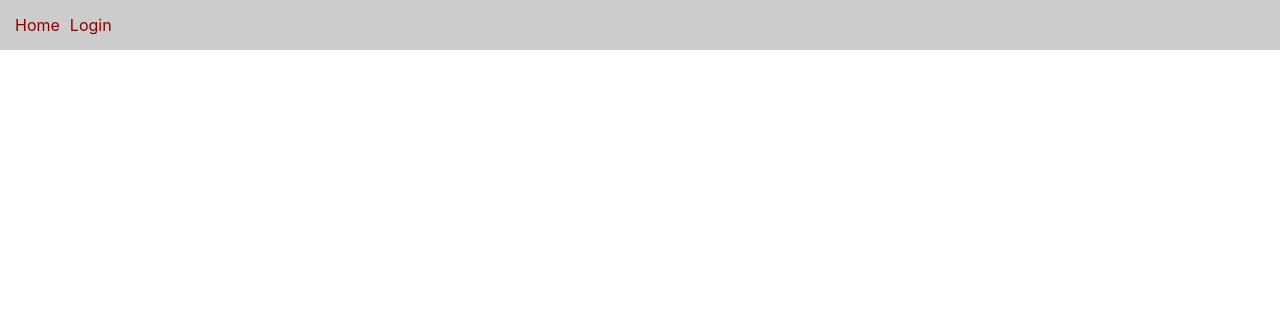
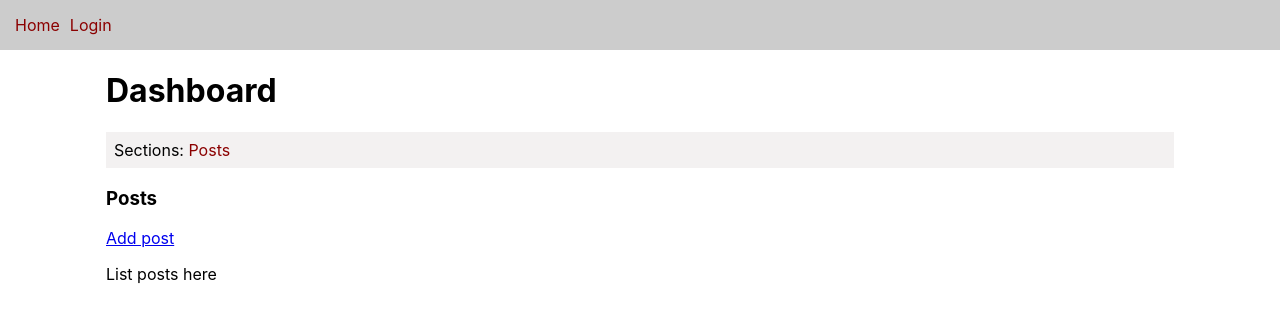
Before and after one commit to benoah/react-crud-1, a React (Create React App) app: page /dashboard/posts in a window 1280 px wide. Shown: the top 322 px of the page. Built offline with nearby package versions, Linux system fonts and the light colour scheme.

Commit message:
Add new routes and layout

```diff
--- a/src/App.css
+++ b/src/App.css
@@ -17,6 +17,10 @@ nav.dashboard {
 	background: #f3f1f1;
 	padding: 8px;
 }
+
+/* nav.dashboard a {
+	display: block;
+} */
 
 form {
 	margin: 1rem auto;
--- a/src/App.js
+++ b/src/App.js
@@ -6,6 +6,8 @@ import DashboardPage from "./components/dashboard/DashboardPage";
 import Nav from "./components/layout/Nav";
 import { AuthProvider } from "./context/AuthContext";
 import "./App.css";
+import PostPage from "./components/dashboard/posts/PostPage";
+import AddPost from "./components/dashboard/posts/AddPost";
 
 function App() {
 	return (
@@ -24,6 +26,12 @@ function App() {
 						<Route path="/dashboard" exact>
 							<DashboardPage />
 						</Route>
+						<Route path="/dashboard/posts" exact>
+							<PostPage />
+						</Route>
+						<Route path="/dashboard/posts/add">
+							<AddPost />
+						</Route>
 					</Switch>
 				</div>
 			</Router>
--- /dev/null
+++ b/src/components/dashboard/DashboardMenu.js
@@ -0,0 +1,9 @@
+import { Link } from "react-router-dom";
+
+export default function DashboardMenu() {
+	return (
+		<nav className="dashboard">
+			Sections: <Link to="/dashboard/posts">Posts</Link>
+		</nav>
+	);
+}
--- a/src/components/dashboard/DashboardPage.js
+++ b/src/components/dashboard/DashboardPage.js
@@ -1,11 +1,17 @@
+import PropTypes from "prop-types";
 import Heading from "../layout/Heading";
-import MediaDropdown from "./media/MediaDropdown";
+import DashboardMenu from "./DashboardMenu";
 
-export default function DashboardPage() {
+export default function DashboardPage({ children }) {
 	return (
 		<>
 			<Heading content="Dashboard" />
-			<MediaDropdown />
+			<DashboardMenu />
+			{children ? children : <p>Select a section</p>}
 		</>
 	);
 }
+
+DashboardPage.propTypes = {
+	children: PropTypes.node,
+};
--- /dev/null
+++ b/src/components/dashboard/posts/AddPost.js
@@ -0,0 +1,11 @@
+import Heading from "../../layout/Heading";
+import DashboardPage from "../DashboardPage";
+
+export default function AddPost() {
+	return (
+		<DashboardPage>
+			<Heading content="Add post" />
+			Form goes here
+		</DashboardPage>
+	);
+}
--- /dev/null
+++ b/src/components/dashboard/posts/PostPage.js
@@ -0,0 +1,15 @@
+import { Link } from "react-router-dom";
+import Heading from "../../layout/Heading";
+import DashboardPage from "../DashboardPage";
+
+export default function PostPage() {
+	return (
+		<DashboardPage>
+			<Heading size="3" content="Posts" />
+			<p>
+				<Link to="/dashboard/posts/add">Add post</Link>
+			</p>
+			<p>List posts here</p>
+		</DashboardPage>
+	);
+}
--- a/src/components/layout/Heading.js
+++ b/src/components/layout/Heading.js
@@ -1,10 +1,13 @@
 import PropTypes from "prop-types";
 
-function Heading({ content }) {
-	return <h1>{content}</h1>;
+function Heading({ size = "1", content }) {
+	const VariableHeading = `h${size}`;
+
+	return <VariableHeading>{content}</VariableHeading>;
 }
 
 Heading.propTypes = {
+	size: PropTypes.string,
 	content: PropTypes.string.isRequired,
 };
 
```
